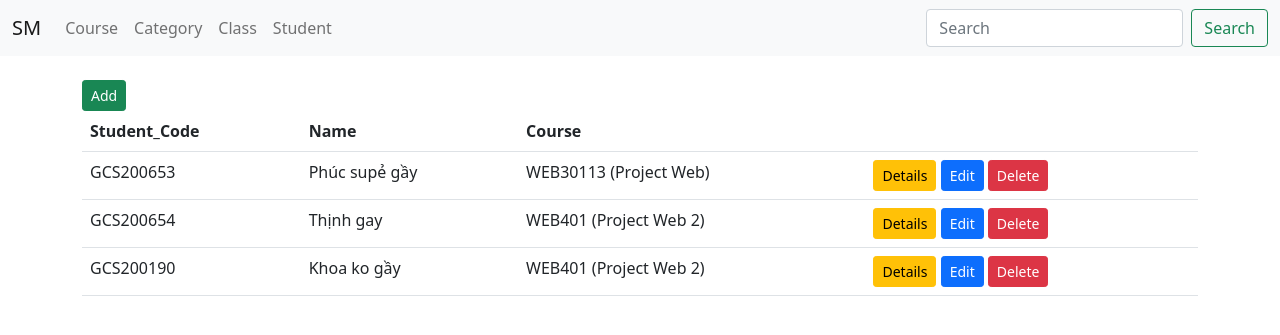
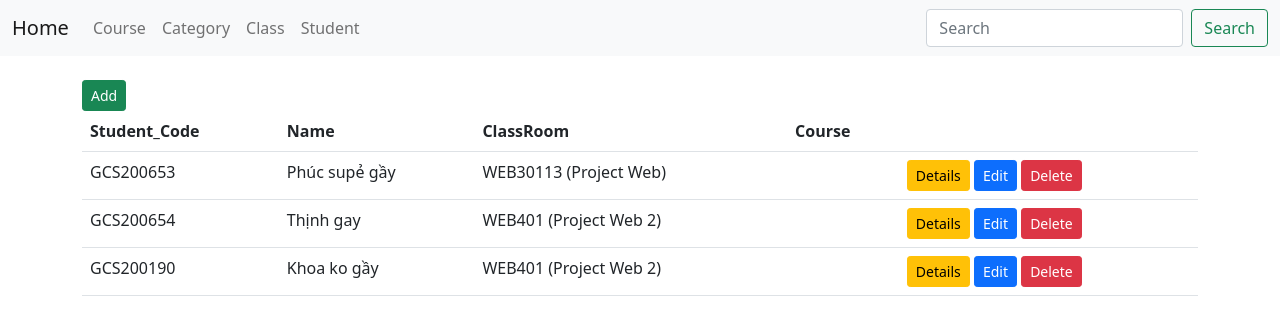
Before and after one commit to Koshice/Project_Web, a Django app: page /student/student/ in a window 1280 px wide. Shown: the top 335 px of the page. Run offline with Django 3.2, Linux system fonts and the light colour scheme; data comes from the database, SQL or seed files in the repository; both versions use the stored data as it was after the commit; parts of the project's set-up code (start-up, migrations or seed data) failed here and were passed over.

Commit message:
Khoa-27/4

```diff
--- a/projectweb/templates/base.html
+++ b/projectweb/templates/base.html
@@ -15,7 +15,7 @@
 <body>
     <nav class="navbar navbar-expand-lg navbar-light bg-light">
         <div class="container-fluid">
-            <a class="navbar-brand" href="../../course/index.html">SM</a>
+            <a class="navbar-brand" href="#">Home</a>
             <button class="navbar-toggler" type="button" data-bs-toggle="collapse"
                 data-bs-target="#navbarSupportedContent" aria-controls="navbarSupportedContent" aria-expanded="false"
                 aria-label="Toggle navigation">
@@ -45,7 +45,8 @@
     </nav>
 
     <div class="container mt-4">
-        {% block content %}{% endblock%}
+        {% block content %}
+        {% endblock%}
     </div>
 
     <script src="https://cdn.jsdelivr.net/npm/bootstrap@5.1.3/dist/js/bootstrap.bundle.min.js"
--- a/projectweb/urls.py
+++ b/projectweb/urls.py
@@ -6,5 +6,4 @@ urlpatterns = [
     path("", include("course.urls")),
     path("course/", include("course.urls")),
     path("student/", include("student.urls")),
-
 ]
--- a/student/forms.py
+++ b/student/forms.py
@@ -51,4 +51,10 @@ class StudentForm(forms.ModelForm):
                     "id": "course_name",
                 },
             ),
+            "classroom_name": forms.Select(
+                attrs={
+                    "class": "form-select border-success mt-1 mb-4",
+                    "id": "classroom_name",
+                },
+            ),
         }
--- a/student/models.py
+++ b/student/models.py
@@ -2,7 +2,7 @@ import code
 from unicodedata import name
 from django.db import models
 
-from course.models import Course
+from course.models import ClassRoom, Course
 
 # Create your models here.
 
@@ -13,6 +13,8 @@ class Student(models.Model):
     email = models.EmailField(max_length=30)
     dob = models.CharField(max_length=11)
     course = models.ForeignKey(Course, on_delete=models.CASCADE)
+    classroom = models.ForeignKey(ClassRoom, on_delete=models.CASCADE)
+
 
     def __str__(self):
         return self.name + " (" + self.email + ")"
--- a/student/templates/student/student/student_index.html
+++ b/student/templates/student/student/student_index.html
@@ -7,6 +7,7 @@
     <tr>
         <th>Student_Code</th>
         <th>Name</th>
+        <th>ClassRoom</th>
         <th>Course</th>
         <th></th>
     </tr>
@@ -16,6 +17,7 @@
         <td>{{item.student_code}}</td>
         <td>{{item.name}}</td>
         <td>{{item.course}}</td>
+        <td>{{item.classroom}}</td>
         <td>
             <a href="{{item.id}}" class="btn btn-sm btn-warning">Details</a>
             <a href="edit/{{item.id}}" class="btn btn-sm btn-primary">Edit</a>
--- a/student/views.py
+++ b/student/views.py
@@ -1,6 +1,7 @@
+import re
 from django.shortcuts import render, redirect
 
-from course.models import Course
+from course.models import ClassRoom, Course
 from .models import Student
 from .forms import StudentForm
 
@@ -43,6 +44,9 @@ def student_add(request):
         course = Course.objects.get(id=int(request.POST["course"]))
         student.course = course
 
+        classroom = ClassRoom.objects.get(id=int(request.POST["classroom"]))
+        student.classroom = classroom
+
         student.save()
 
         return redirect(student_index)
@@ -67,6 +71,9 @@ def student_edit(request, id):
         course = Course.objects.get(id=int(request.POST["course"]))
         student.course = course
 
+        classroom = ClassRoom.objects.get(id=int(request.POST["classroom"]))
+        student.classroom = classroom
+
         form.save()
 
         return redirect(student_index)
```
Also changed, not shown: course/migrations/0001_initial.py, projectweb/db.sqlite3, student/migrations/0001_initial.py, 2 other files.
